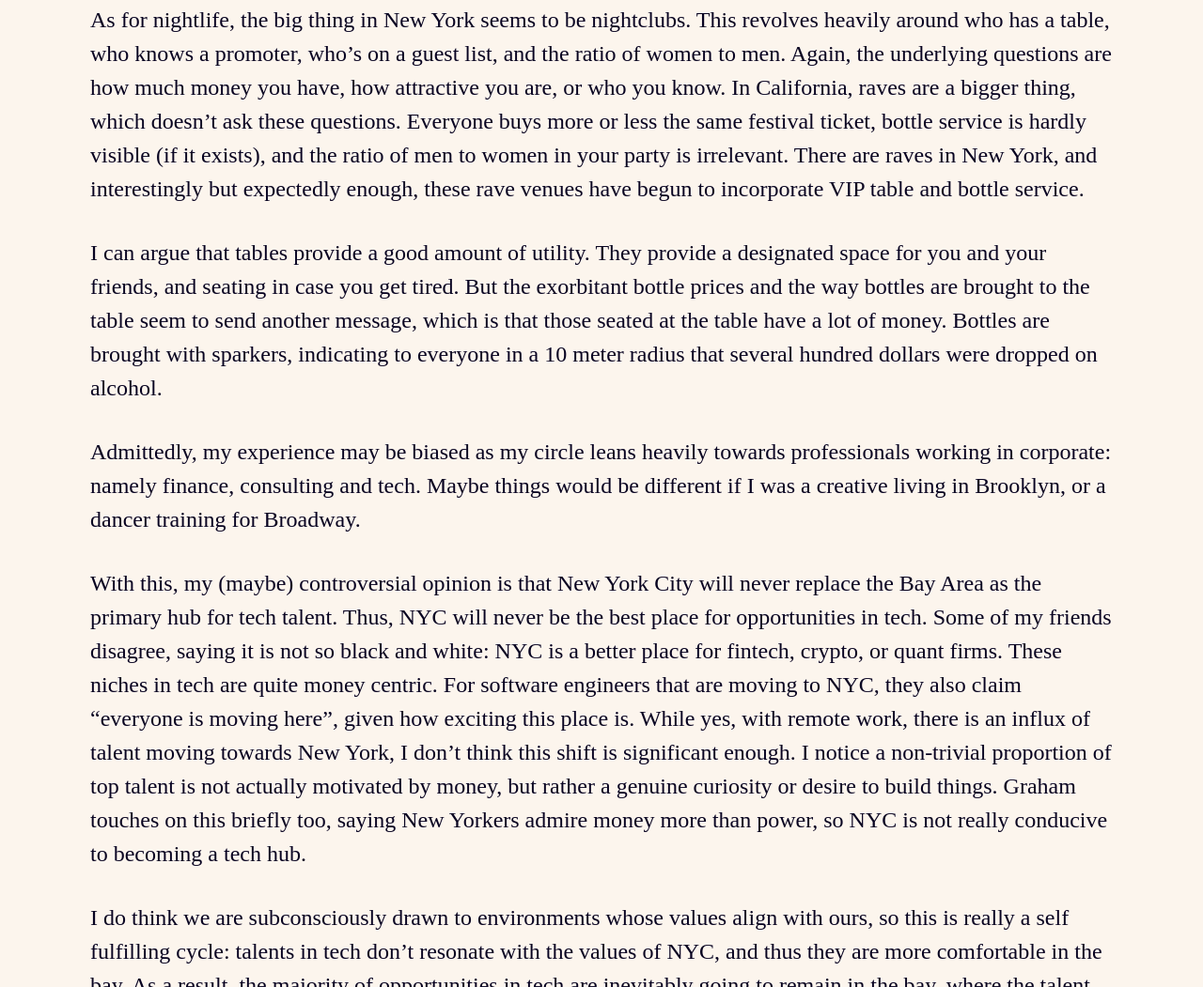
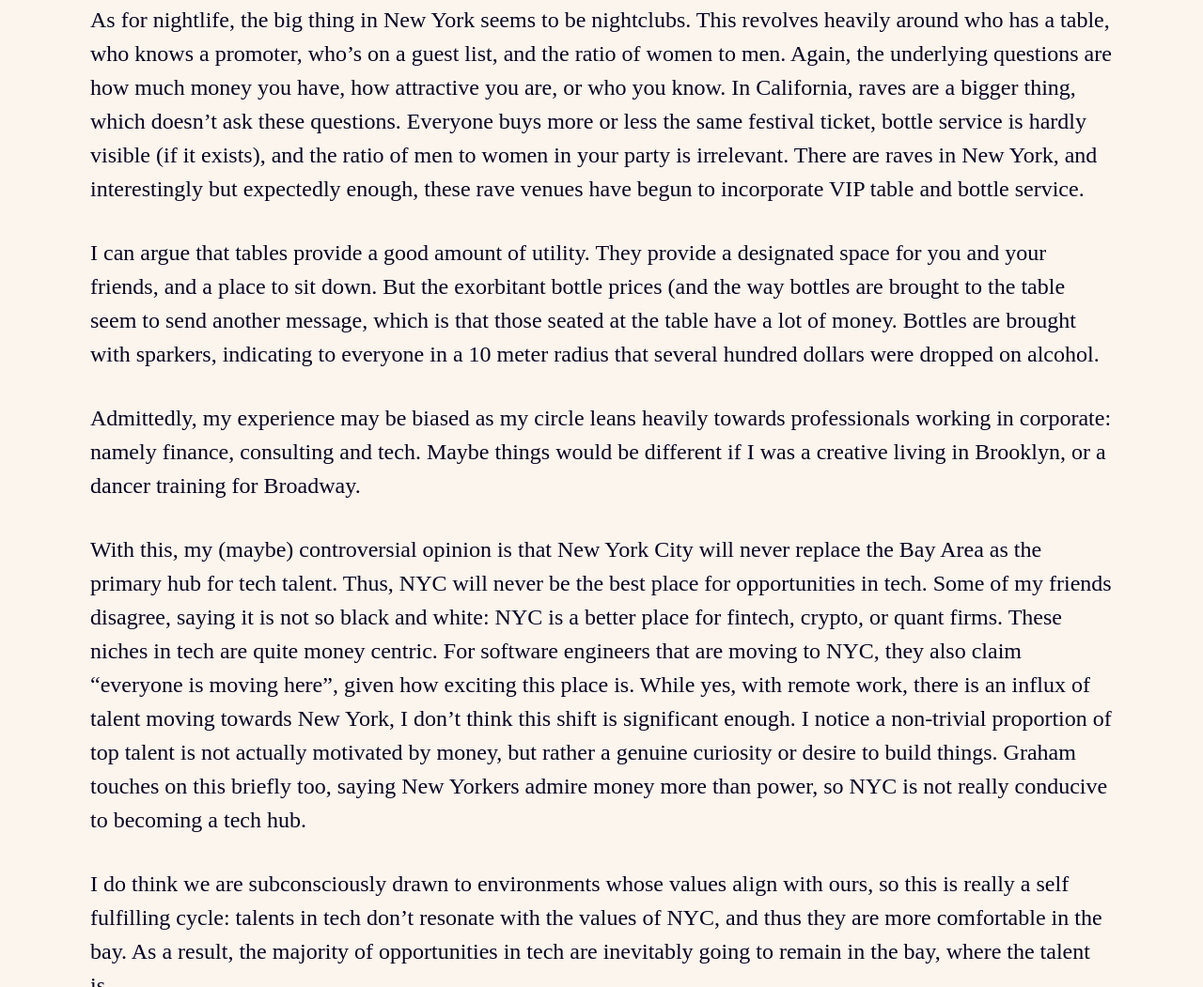
Before and after one commit to kristelfung/kristelfung-com, a Gatsby site: page /blog/from-college-to-postgrad-cities-and-ambition in a window 1280 px wide. Shown: the part 3545-4596 px from the top of the page at 94% size. Built offline with nearby package versions, Linux system fonts and the light colour scheme; Gatsby itself is replaced by a stand-in of ours; some packages are replaced by stand-ins of ours.

Commit message:
Update Post “from-college-to-postgrad-cities-and-ambition”

```diff
--- a/src/content/blog/posts/from-college-to-postgrad-cities-and-ambition.md
+++ b/src/content/blog/posts/from-college-to-postgrad-cities-and-ambition.md
@@ -47,7 +47,7 @@
 
 As for nightlife, the big thing in New York seems to be nightclubs. This revolves heavily around who has a table, who knows a promoter, who’s on a guest list, and the ratio of women to men. Again, the underlying questions are how much money you have, how attractive you are, or who you know. In California, raves are a bigger thing, which doesn’t ask these questions. Everyone buys more or less the same festival ticket, bottle service is hardly visible (if it exists), and the ratio of men to women in your party is irrelevant. There are raves in New York, and interestingly but expectedly enough, these rave venues have begun to incorporate VIP table and bottle service.
 
-I can argue that tables provide a good amount of utility. They provide a designated space for you and your friends, and seating in case you get tired. But the exorbitant bottle prices and the way bottles are brought to the table seem to send another message, which is that those seated at the table have a lot of money. Bottles are brought with sparkers, indicating to everyone in a 10 meter radius that several hundred dollars were dropped on alcohol.
+I can argue that tables provide a good amount of utility. They provide a designated space for you and your friends, and a place to sit down. But the exorbitant bottle prices (and the way bottles are brought to the table seem to send another message, which is that those seated at the table have a lot of money. Bottles are brought with sparkers, indicating to everyone in a 10 meter radius that several hundred dollars were dropped on alcohol.
 
 Admittedly, my experience may be biased as my circle leans heavily towards professionals working in corporate: namely finance, consulting and tech. Maybe things would be different if I was a creative living in Brooklyn, or a dancer training for Broadway.
 
```
